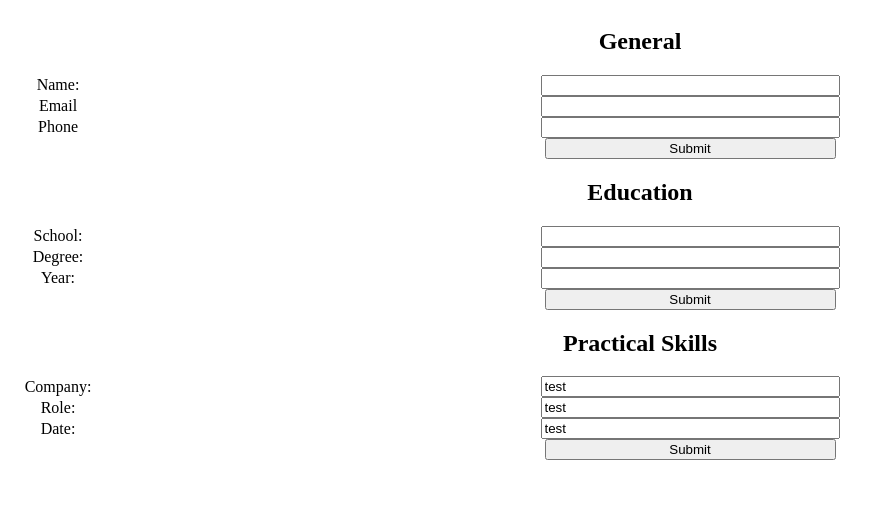
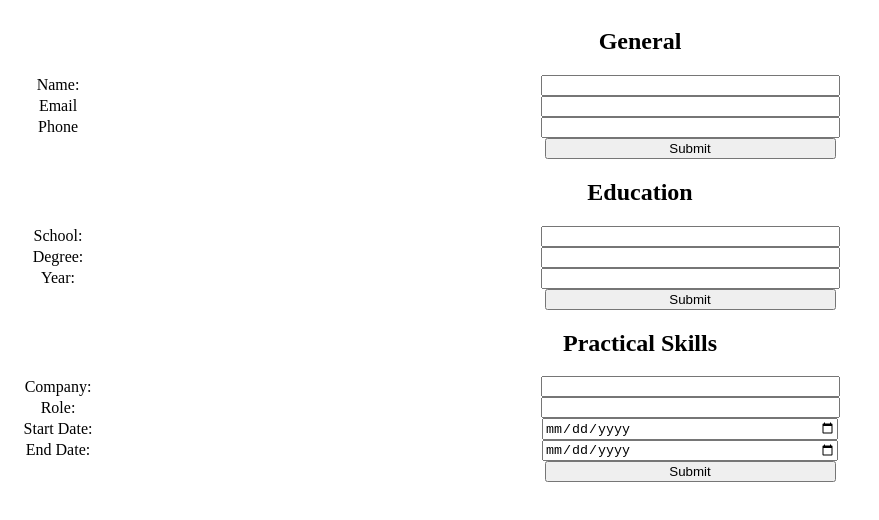
Before and after one commit to sethakirafeldman/cv-project, a React (Create React App) app: page / in a window 1280 px wide. Shown: the top 520 px of the page, without its empty margins (0-879 px from the left). Built offline with nearby package versions, Linux system fonts and the light colour scheme.

Commit message:
practical experience submits

```diff
--- a/src/App.js
+++ b/src/App.js
@@ -25,7 +25,10 @@ class App extends React.Component {
       },
 
       practical: {
-
+        company: "",
+        role:"",
+        startDate: "",
+        endDate: ""
       }
 }
     this.handleChange = this.handleChange.bind(this);
@@ -37,7 +40,7 @@ class App extends React.Component {
     let parentId = event.target.parentElement.id;
     //  field name
     let field = event.target.closest("input").name;
-    console.log(field)
+    console.log(event)
     this.setState((prevState) => (
       {[parentId]: {
           ...prevState[parentId],
@@ -49,8 +52,6 @@ class App extends React.Component {
 
   handleSubmit(event) {
     event.preventDefault();
-    // this.setState(
-    //   {[event.target.id]: {saved: true}});
     this.setState((prevState) => ({
       [event.target.id]: {
         ...prevState[event.target.id],
--- a/src/Components/Education.js
+++ b/src/Components/Education.js
@@ -15,6 +15,7 @@ class Education extends React.Component {
             <h1>Education</h1>
             <form id = "education" onSubmit={(event)=>handleSubmit(event)}>
                 <label>School:</label>
+                {!data.education.saved ?
                     <input
                     required
                     name="school"
@@ -23,7 +24,11 @@ class Education extends React.Component {
                     onChange={(event)=> handleChange(event)}
                      >
                     </input>
+                    :
+                    <p>{data.education.school}</p>
+                }
                 <label>Degree:</label>
+                {!data.education.saved ?
                     <input
                     required
                     name="degree"
@@ -32,7 +37,11 @@ class Education extends React.Component {
                     onChange={(event) => handleChange(event)}
                     >
                     </input>
+                    :
+                    <p>{data.education.degree}</p>
+                }
                 <label>Year:</label>
+                {!data.education.year ?
                      <input
                      required
                      name="year"
@@ -41,6 +50,10 @@ class Education extends React.Component {
                      onChange={(event) => handleChange(event)}
                     >
                     </input>
+                    :
+                    <p>{data.education.year}</p>
+                }
+
                 <input type="submit" value="Submit"></input>
             </form>
         </section>)
--- a/src/Components/Practical.js
+++ b/src/Components/Practical.js
@@ -7,36 +7,66 @@ class Practical extends React.Component {
     }
 
     render() {
-        const {data} = this.props;
+        const {data, handleChange, handleSubmit} = this.props;
 
         return (
         <section>
             <h1>Practical Skills</h1>
-            <form id="practical" onSubmit={this.props.handleSubmit}>
+            <form id="practical" onSubmit={(event) => handleSubmit(event)}>
                 <label>Company: </label>
+                {!data.practical.saved ?
                     <input
+                    required
                     name="company"
                     type="text"
-                    value="test"
-                    onChange={(event)=> this.props.handleChange(event)}
+                    value= {data.practical.company}
+                    onChange={(event)=> handleChange(event)}
                     >
                     </input>
+                    :
+                    <p>{data.practical.company}</p>
+                }
                 <label>Role: </label>
+                {!data.practical.saved ?
                     <input
+                    required
                     name="role"
                     type ="text"
-                    value="test"
-                    onChange={(event)=> this.props.handleChange(event)}
+                    value= {data.practical.role}
+                    onChange={(event)=> handleChange(event)}
                     >
                     </input>
+                    :
+                    <p>{data.practical.role}</p>
+                }
 
-                <label>Date: </label>
+                <label>Start Date: </label>
+              {!data.practical.saved ?
+
                 <input
-                    name ="date"
-                    type="text"
-                    value ="test"
-                    onChange={(event)=> this.props.handleChange}
+                    required
+                    name ="startDate"
+                    type="date"
+                    value ={data.practical.startDate}
+                    onChange={(event)=> handleChange(event)}
                     ></input>
+                    :
+                    <p>{data.practical.startDate}</p>
+                }
+
+            <label>End Date: </label>
+            {!data.practical.endDate ?
+                 <input
+                 required
+                 name ="endDate"
+                 type="date"
+                 value = {data.practical.endDate}
+                 onChange={(event)=> handleChange(event)}
+                ></input>
+                :
+                <p>{data.practical.endDate}</p>
+            }
+
                 <input type="submit" value="Submit"></input>
 
             </form>
```
Lines whose indentation alone changed are shown as unchanged.
